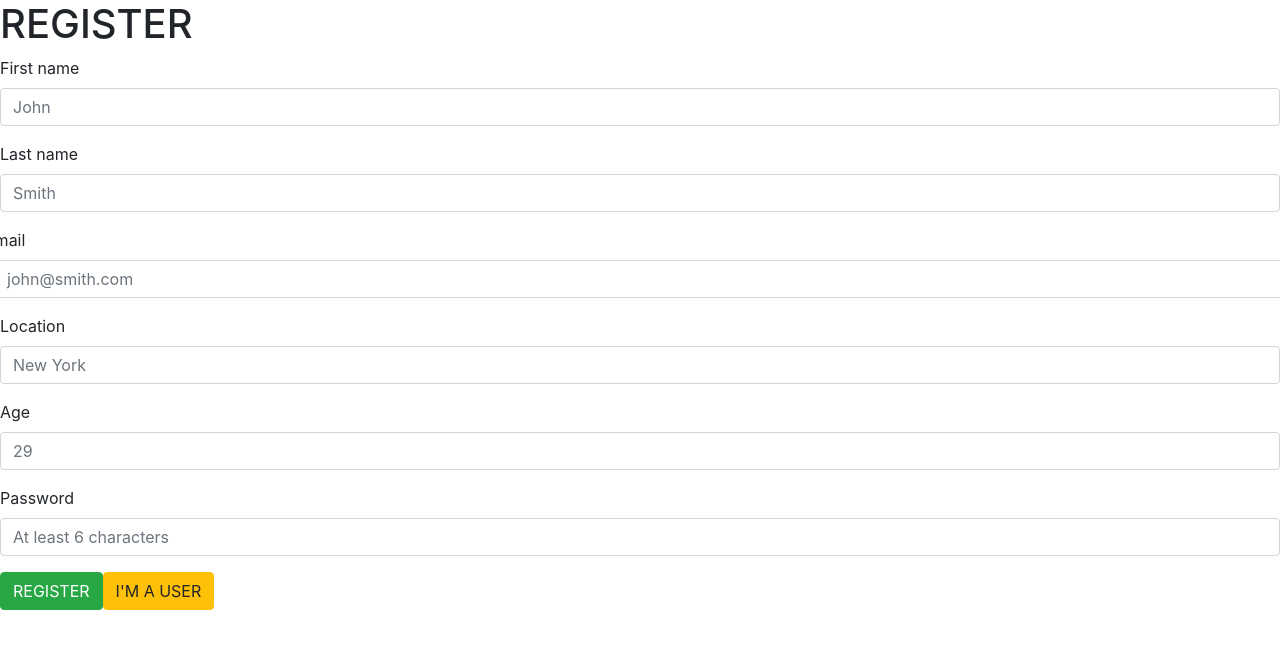
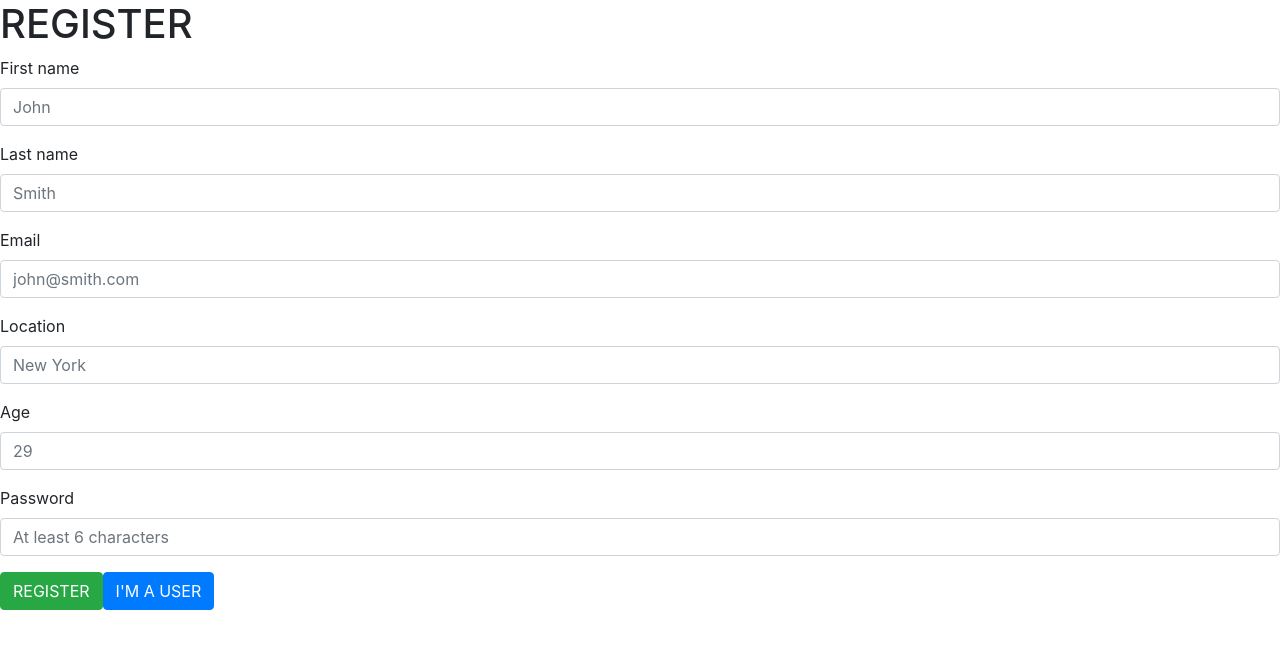
Before and after one commit to dogukanaktas/dashboard, a React (Create React App) app: page /register in a window 1280 px wide. Shown: the top 648 px of the page. Built offline with nearby package versions, Linux system fonts and the light colour scheme.

Commit message:
Add new validations

```diff
--- a/src/pages/Register.tsx
+++ b/src/pages/Register.tsx
@@ -1,14 +1,12 @@
-import { useState, useContext, FC } from "react";
-import { useHistory } from "react-router";
-import { FormGroup, Input, Label, Button, Form } from "reactstrap";
-import { SubmitHandler, useForm } from "react-hook-form";
-import { yupResolver } from "@hookform/resolvers/yup";
-import { AuthContext } from "../context/AuthContext";
-import * as yup from "yup";
-import Header from "../components/Header";
-import { capitilize } from "../utilities";
-import { string } from "yup/lib/locale";
-import axios from "axios";
+import { useState, FC } from 'react';
+import { useHistory } from 'react-router';
+import { FormGroup, Input, Label, Button, Form } from 'reactstrap';
+import { SubmitHandler, useForm } from 'react-hook-form';
+import { yupResolver } from '@hookform/resolvers/yup';
+import * as yup from 'yup';
+import Header from '../components/Header';
+import { capitilize } from '../utilities';
+import userService from '../services/userService';
 
 interface RegisterProps {}
 interface IFormInputs {
@@ -21,14 +19,14 @@ interface IFormInputs {
 }
 
 const schema = yup.object().shape({
-  firstname: yup.string().required("First name is required"),
+  firstname: yup.string().required('First name is required'),
 
-  lastname: yup.string().required("Last name is required"),
+  lastname: yup.string().required('Last name is required'),
 
   email: yup
     .string()
     .trim()
-    .email("Please enter valid email address.")
+    .email('Please enter valid email address.')
     .required(({ path }) => `${capitilize(path)} is required`),
 
   location: yup
@@ -61,13 +59,13 @@ const Register: FC<RegisterProps> = () => {
   } = useForm<IFormInputs>({
     resolver: yupResolver(schema),
   });
-  const { registerUser } = useContext(AuthContext);
   const history = useHistory();
 
   const onSubmit: SubmitHandler<IFormInputs> = async (formData, e) => {
     const isValid = await schema.isValid(formData);
     setIsInvalid(!isValid);
-    registerUser(formData);
+    const accessToken = await userService.register(formData);
+    isValid && !!accessToken && history.push('/login');
   };
 
   return (
@@ -80,7 +78,7 @@ const Register: FC<RegisterProps> = () => {
             type="text"
             placeholder="John"
             id="firstName"
-            {...register("firstname")}
+            {...register('firstname')}
           />
           {errors?.firstname && (
             <p className="text-danger">{errors?.firstname?.message}</p>
@@ -92,19 +90,19 @@ const Register: FC<RegisterProps> = () => {
             type="text"
             placeholder="Smith"
             id="lastName"
-            {...register("lastname")}
+            {...register('lastname')}
           />
           {errors?.lastname && (
             <p className="text-danger">{errors?.lastname?.message}</p>
           )}
         </FormGroup>
-        <FormGroup row>
+        <FormGroup>
           <Label for="email">Email</Label>
           <Input
             type="text"
-            placeholder="  john@smith.com"
+            placeholder="john@smith.com"
             id="email"
-            {...register("email")}
+            {...register('email')}
             invalid={isInvalid}
           />
           {errors?.email && (
@@ -117,7 +115,7 @@ const Register: FC<RegisterProps> = () => {
             type="text"
             placeholder="New York"
             id="location"
-            {...register("location")}
+            {...register('location')}
           />
           {errors?.location && (
             <p className="text-danger">{errors?.location?.message}</p>
@@ -125,7 +123,7 @@ const Register: FC<RegisterProps> = () => {
         </FormGroup>
         <FormGroup>
           <Label for="age">Age</Label>
-          <Input type="text" placeholder="29" id="age" {...register("age")} />
+          <Input type="text" placeholder="29" id="age" {...register('age')} />
           {errors?.age && <p className="text-danger">{errors?.age?.message}</p>}
         </FormGroup>
         <FormGroup>
@@ -134,7 +132,7 @@ const Register: FC<RegisterProps> = () => {
             type="text"
             placeholder="At least 6 characters"
             id="password"
-            {...register("password")}
+            {...register('password')}
           />
           {errors?.password && (
             <p className="text-danger">{errors?.password?.message}</p>
@@ -143,7 +141,7 @@ const Register: FC<RegisterProps> = () => {
         <Button color="success" disabled={isInvalid}>
           REGISTER
         </Button>
-        <Button color="warning" onClick={() => history.push("/login")}>
+        <Button color="primary" onClick={() => history.push('/login')}>
           I'M A USER
         </Button>
       </Form>
```
